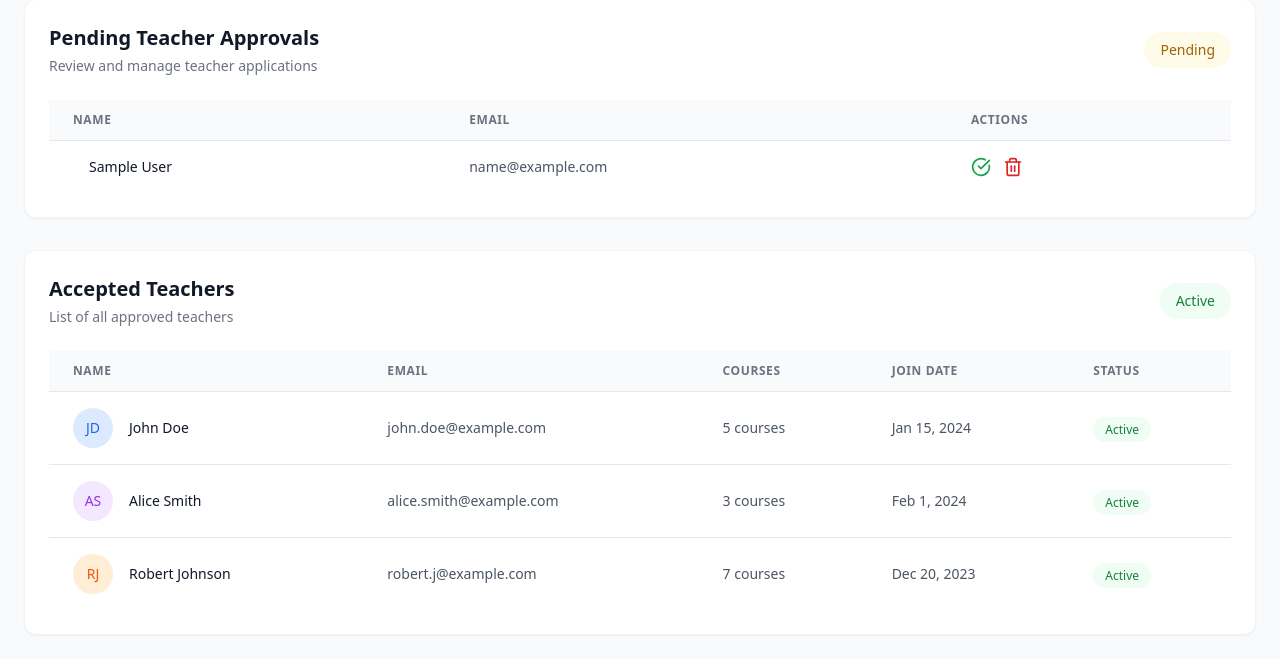
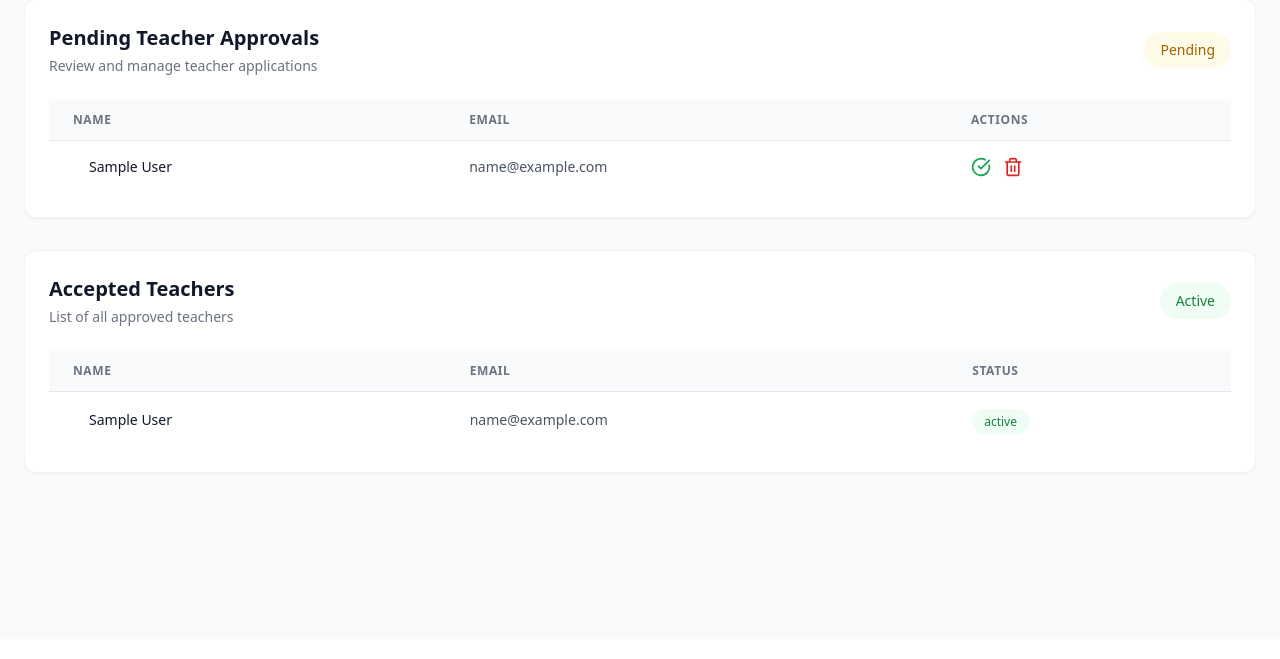
Before and after one commit to anasHammaoui/Youdemy-fullStack, a PHP site: template app/views/admin/teacherRequests.php in a window 1280 px wide. Shown: the part 161-820 px from the top of the page. After the commit the page ends 635 px from the top, so only its background shows below. Run offline with PHP 8.4, Linux system fonts and the light colour scheme; the visitor is signed in with stand-in values (Sample User, id 1); the template is opened without the code that fills it: most values are stand-ins (such as "Sample title", 1, 10 or a date in 2020); some libraries are stand-ins or nearby versions.

Commit message:
YP-23 complete showing accepted teachers

```diff
--- a/app/controllers/adminCont.php
+++ b/app/controllers/adminCont.php
@@ -34,9 +34,10 @@
         function teachersRequests(){
             if($_SESSION["user_role"] === "admin") {
             $pendingTeachersDetails = $this->adminModel->getPendingTeachersDetails();
+            $acceptedTeacher = $this->adminModel->acceptedTeachers();
             $adminId = $_SESSION["user_id"];
             $data = $this->adminModel->getAdminData($adminId);
-            $this->render('admin/teacherRequests', ["pteachers" => $pendingTeachersDetails, "admin" => $data,]);
+            $this->render('admin/teacherRequests', ["pteachers" => $pendingTeachersDetails, "admin" => $data,"acceptedTeachers" => $acceptedTeacher]);
             } else {
                 echo "please log in admin: ";
                 echo "<a href='signin'>Log in</a>";
--- a/app/models/admin.php
+++ b/app/models/admin.php
@@ -57,5 +57,11 @@
         $reject = $this->connection->prepare("DELETE FROM users WHERE user_id = ?");
          $reject->execute([$id]);
     }
+    // show accepted teachers
+    public function acceptedTeachers() {
+        $accepted = $this->connection->prepare("SELECT full_name, email, user_id, user_status from users where user_status = 'accepted' and user_role = 'teacher'");
+         $accepted->execute();
+         return $accepted -> fetchAll(PDO::FETCH_ASSOC);
+    }
     }
 ?>
--- a/app/views/admin/teacherRequests.php
+++ b/app/views/admin/teacherRequests.php
@@ -99,72 +99,26 @@
                             <tr>
                                 <th class="px-6 py-3 text-left text-xs font-semibold text-gray-500 uppercase tracking-wider bg-gray-50">Name</th>
                                 <th class="px-6 py-3 text-left text-xs font-semibold text-gray-500 uppercase tracking-wider bg-gray-50">Email</th>
-                                <th class="px-6 py-3 text-left text-xs font-semibold text-gray-500 uppercase tracking-wider bg-gray-50">Courses</th>
-                                <th class="px-6 py-3 text-left text-xs font-semibold text-gray-500 uppercase tracking-wider bg-gray-50">Join Date</th>
                                 <th class="px-6 py-3 text-left text-xs font-semibold text-gray-500 uppercase tracking-wider bg-gray-50">Status</th>
                             </tr>
                         </thead>
                         <tbody class="divide-y divide-gray-200 bg-white">
-                            <tr class="hover:bg-gray-50">
+                            <?php
+                                foreach($acceptedTeachers as $accepted): ?>
+                                <tr class="hover:bg-gray-50">
                                 <td class="px-6 py-4 whitespace-nowrap">
                                     <div class="flex items-center">
-                                        <div class="h-10 w-10 flex-shrink-0">
-                                            <div class="h-10 w-10 rounded-full bg-blue-100 flex items-center justify-center">
-                                                <span class="text-blue-600 font-medium text-sm">JD</span>
-                                            </div>
-                                        </div>
                                         <div class="ml-4">
-                                            <div class="text-sm font-medium text-gray-900">John Doe</div>
+                                            <div class="text-sm font-medium text-gray-900"><?=$accepted["full_name"]?></div>
                                         </div>
                                     </div>
                                 </td>
-                                <td class="px-6 py-4 whitespace-nowrap text-sm text-gray-600">john.doe@example.com</td>
-                                <td class="px-6 py-4 whitespace-nowrap text-sm text-gray-600">5 courses</td>
-                                <td class="px-6 py-4 whitespace-nowrap text-sm text-gray-600">Jan 15, 2024</td>
+                                <td class="px-6 py-4 whitespace-nowrap text-sm text-gray-600"><?=$accepted["email"]?></td>
                                 <td class="px-6 py-4 whitespace-nowrap">
-                                    <span class="px-3 py-1 bg-green-50 text-green-700 rounded-full text-xs font-medium">Active</span>
+                                    <span class="px-3 py-1 bg-green-50 text-green-700 rounded-full text-xs font-medium"><?=$accepted["user_status"]?></span>
                                 </td>
                             </tr>
-                            <tr class="hover:bg-gray-50">
-                                <td class="px-6 py-4 whitespace-nowrap">
-                                    <div class="flex items-center">
-                                        <div class="h-10 w-10 flex-shrink-0">
-                                            <div class="h-10 w-10 rounded-full bg-purple-100 flex items-center justify-center">
-                                                <span class="text-purple-600 font-medium text-sm">AS</span>
-                                            </div>
-                                        </div>
-                                        <div class="ml-4">
-                                            <div class="text-sm font-medium text-gray-900">Alice Smith</div>
-                                        </div>
-                                    </div>
-                                </td>
-                                <td class="px-6 py-4 whitespace-nowrap text-sm text-gray-600">alice.smith@example.com</td>
-                                <td class="px-6 py-4 whitespace-nowrap text-sm text-gray-600">3 courses</td>
-                                <td class="px-6 py-4 whitespace-nowrap text-sm text-gray-600">Feb 1, 2024</td>
-                                <td class="px-6 py-4 whitespace-nowrap">
-                                    <span class="px-3 py-1 bg-green-50 text-green-700 rounded-full text-xs font-medium">Active</span>
-                                </td>
-                            </tr>
-                            <tr class="hover:bg-gray-50">
-                                <td class="px-6 py-4 whitespace-nowrap">
-                                    <div class="flex items-center">
-                                        <div class="h-10 w-10 flex-shrink-0">
-                                            <div class="h-10 w-10 rounded-full bg-orange-100 flex items-center justify-center">
-                                                <span class="text-orange-600 font-medium text-sm">RJ</span>
-                                            </div>
-                                        </div>
-                                        <div class="ml-4">
-                                            <div class="text-sm font-medium text-gray-900">Robert Johnson</div>
-                                        </div>
-                                    </div>
-                                </td>
-                                <td class="px-6 py-4 whitespace-nowrap text-sm text-gray-600">robert.j@example.com</td>
-                                <td class="px-6 py-4 whitespace-nowrap text-sm text-gray-600">7 courses</td>
-                                <td class="px-6 py-4 whitespace-nowrap text-sm text-gray-600">Dec 20, 2023</td>
-                                <td class="px-6 py-4 whitespace-nowrap">
-                                    <span class="px-3 py-1 bg-green-50 text-green-700 rounded-full text-xs font-medium">Active</span>
-                                </td>
-                            </tr>
+                           <?php endforeach ?>
                         </tbody>
                     </table>
                 </div>
```
Also changed, not shown: app/views/partials/navbar.php (+6 -1 lines).
